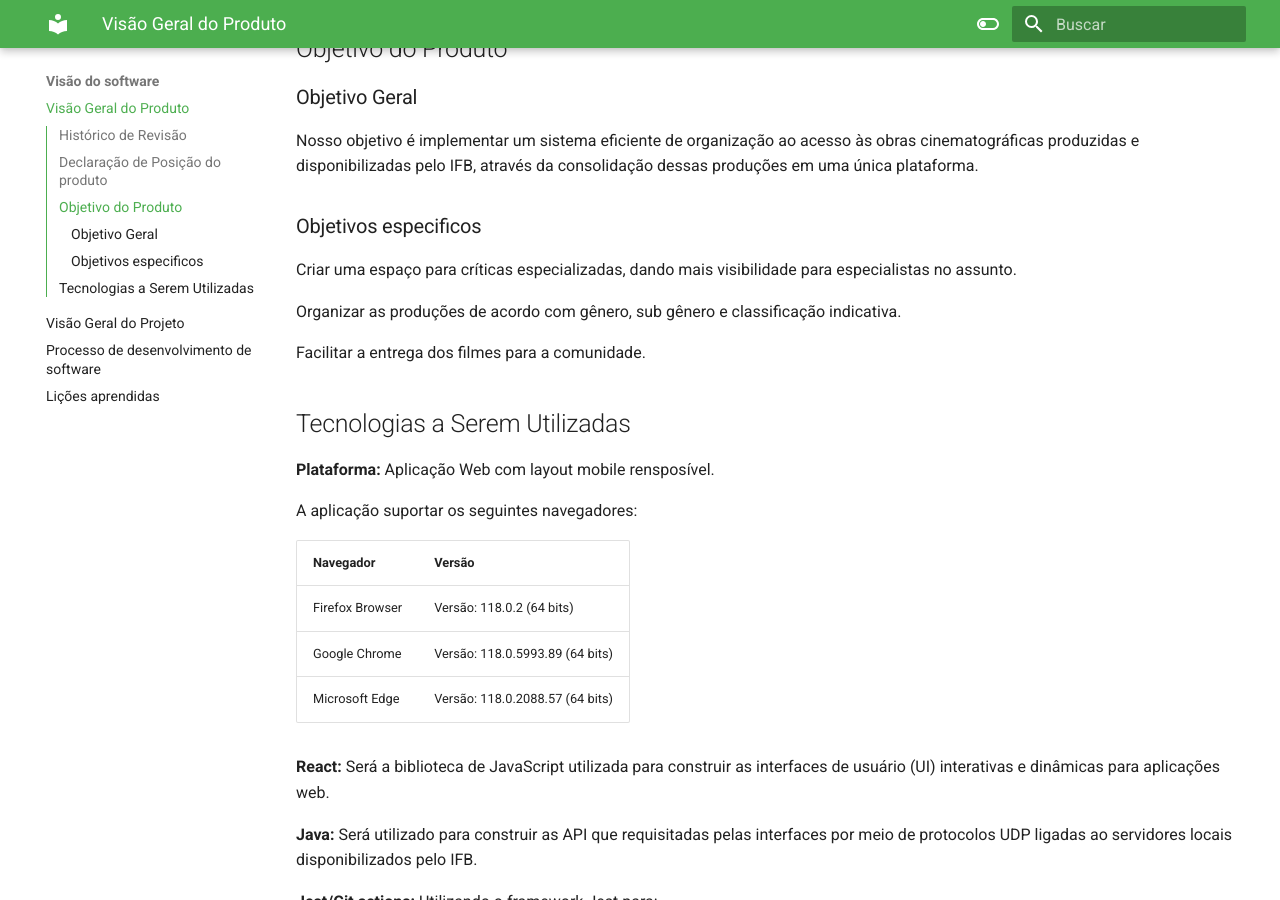
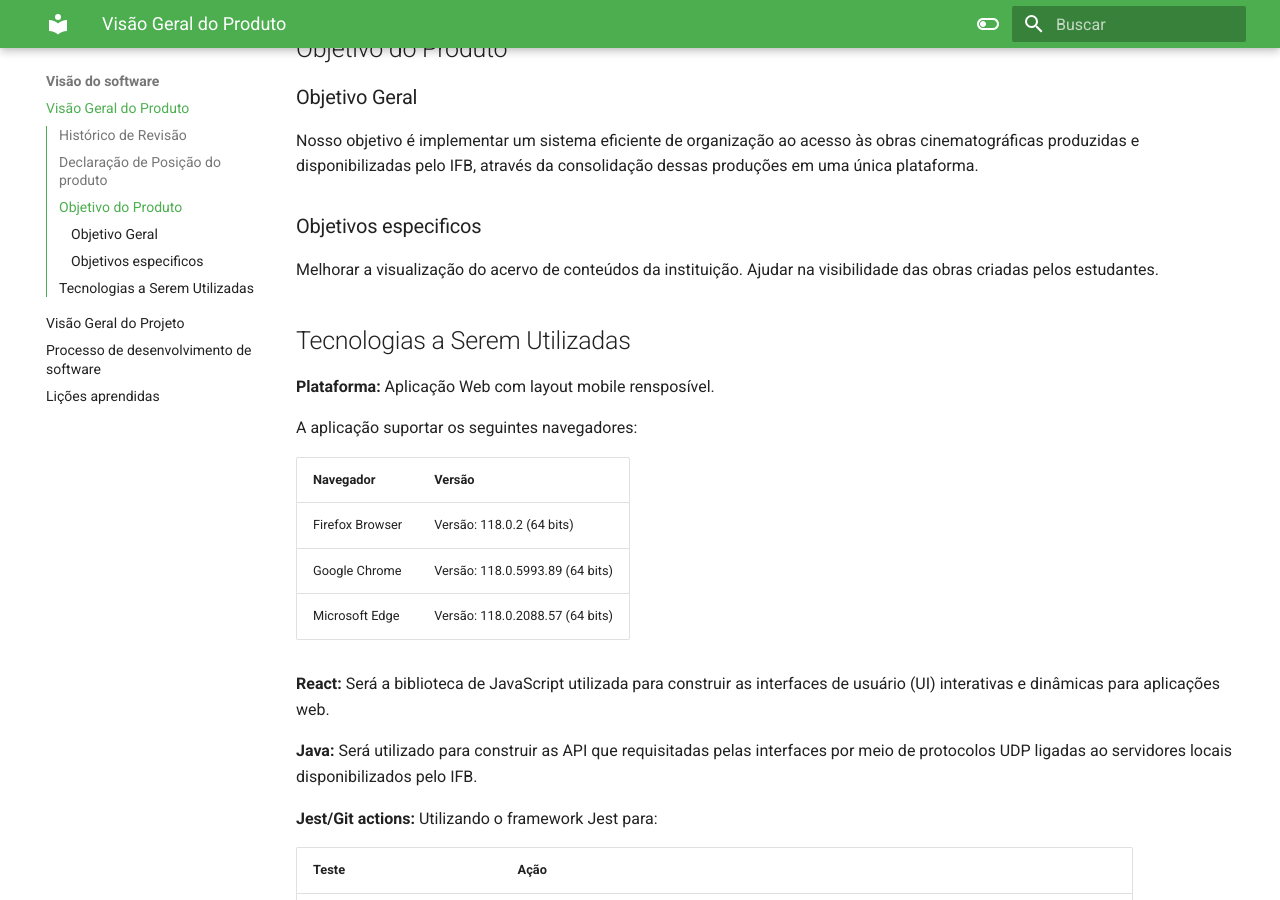
Before and after one commit to mdsreq-fga-unb/2023.2-EmaFlix, an MkDocs documentation site: the page built from docs/visão do produto.md, in a window 1280 px wide and 900 px high, scrolled down 1522 px. Built offline with MkDocs 1.6.1 and Material for MkDocs 9.7.7, drawn with Linux system fonts in a browser that asks for light colours.

Commit message:
change goals

```diff
--- a/docs/visão do produto.md
+++ b/docs/visão do produto.md
@@ -31,11 +31,8 @@
 
 ### Objetivos especificos
 
-Criar uma espaço para críticas especializadas, dando mais visibilidade para especialistas no assunto.
-
-Organizar as produções de acordo com gênero, sub gênero e classificação indicativa.
-
-Facilitar a entrega dos filmes para a comunidade.
+Melhorar a visualização do acervo de conteúdos da instituição.
+Ajudar na visibilidade das obras criadas pelos estudantes.
 
 ## Tecnologias a Serem Utilizadas
 
```
